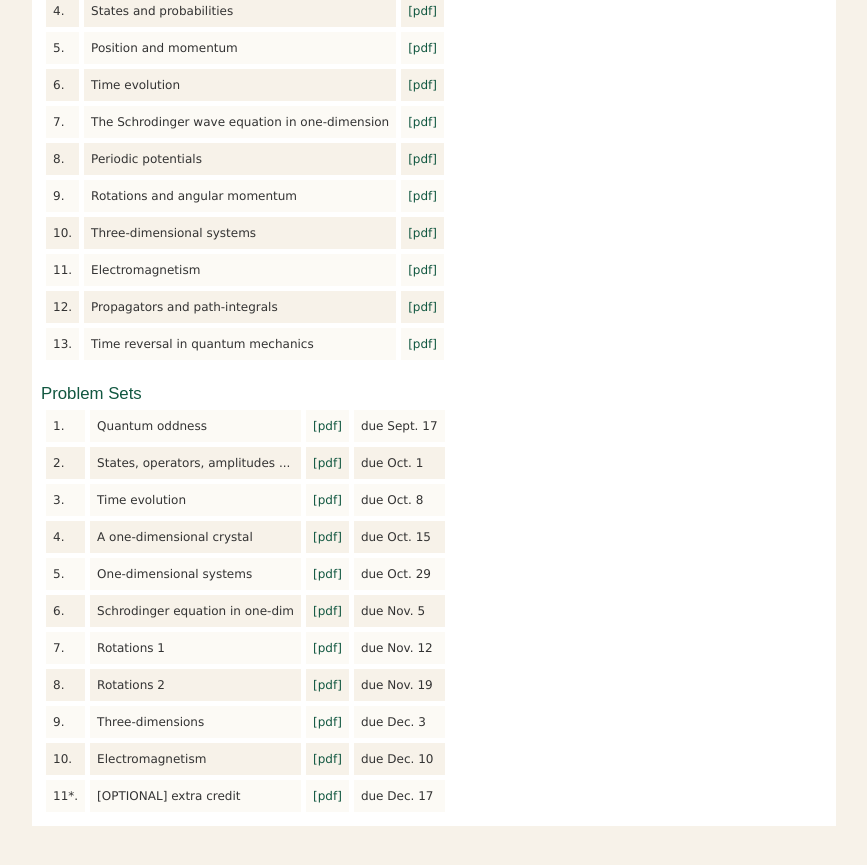
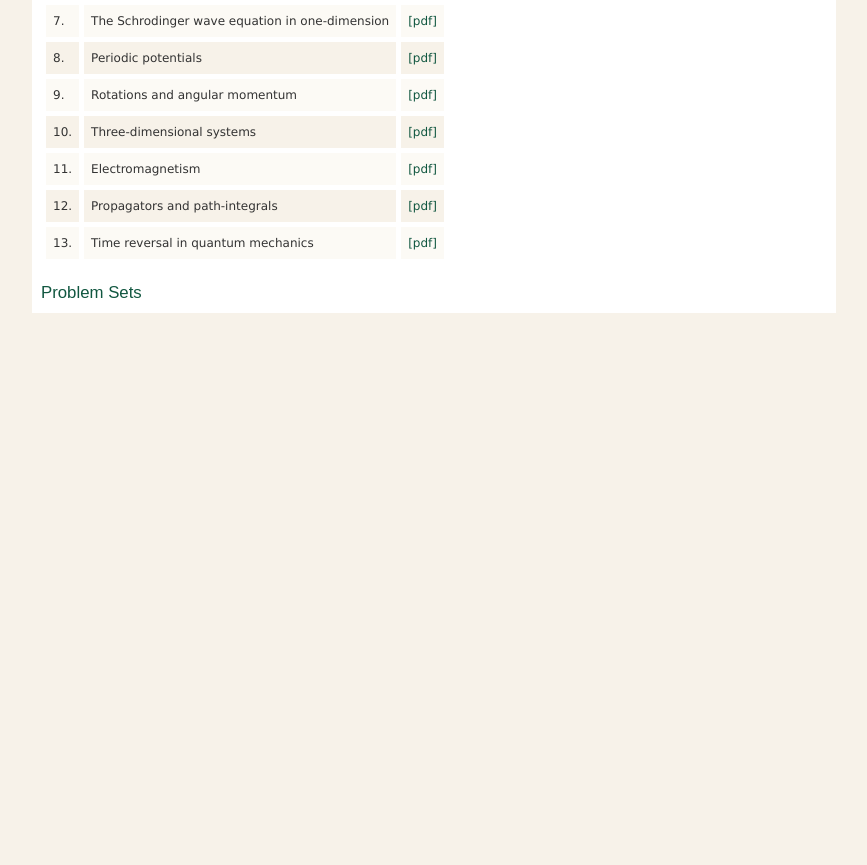
Before and after one commit to jozefdudek/personal_website, a Jekyll site: the page built from Phys621.html, in a window 1280 px wide and 900 px high, scrolled down 2588 px. Shown: the top 865 px of the window, without its empty margins (192-1059 px from the left). Built offline with Jekyll 4.4.1, drawn with Linux system fonts in a browser that asks for light colours; after the commit the page ends 2975 px from its top, so only the background shows below that; some of the changed text lies outside the part shown.

Commit message:
flushed out Fall 2021 dates etc ...

```diff
--- a/Phys621.html
+++ b/Phys621.html
@@ -22,13 +22,13 @@
 
 <!-- ============================================== -->
 <h3>Class Schedule</h3>
-<p>Mondays and Wednesdays, 9.30am &mdash;
-10.50am in Small Hall 122.</p>
+<!-- <p>Mondays and Wednesdays, 9.30am &mdash;
+10.50am in Small Hall 122.</p> -->
 
 <!-- ============================================== -->
 <h3>Office Hours</h3>
-<p>Wednesdays, 1pm &mdash; 2.30pm in Small Hall
-328C.</p>
+<!-- <p>Wednesdays, 1pm &mdash; 2.30pm in Small Hall
+328C.</p> -->
 
 <!-- ============================================== -->
 <h3>Lecture Notes</h3>
@@ -238,6 +238,7 @@
 
 <table class="highlights">
 
+  <!--
     <tr class="highlights">
       <td class="highlights"> 1. </td>
       <td class="highlights">Quantum oddness</td>
@@ -337,6 +338,8 @@
       <td class="highlights">due Dec. 17</td>
     </tr>
 
+    -->
+
   </table>
 
 </div>
```
